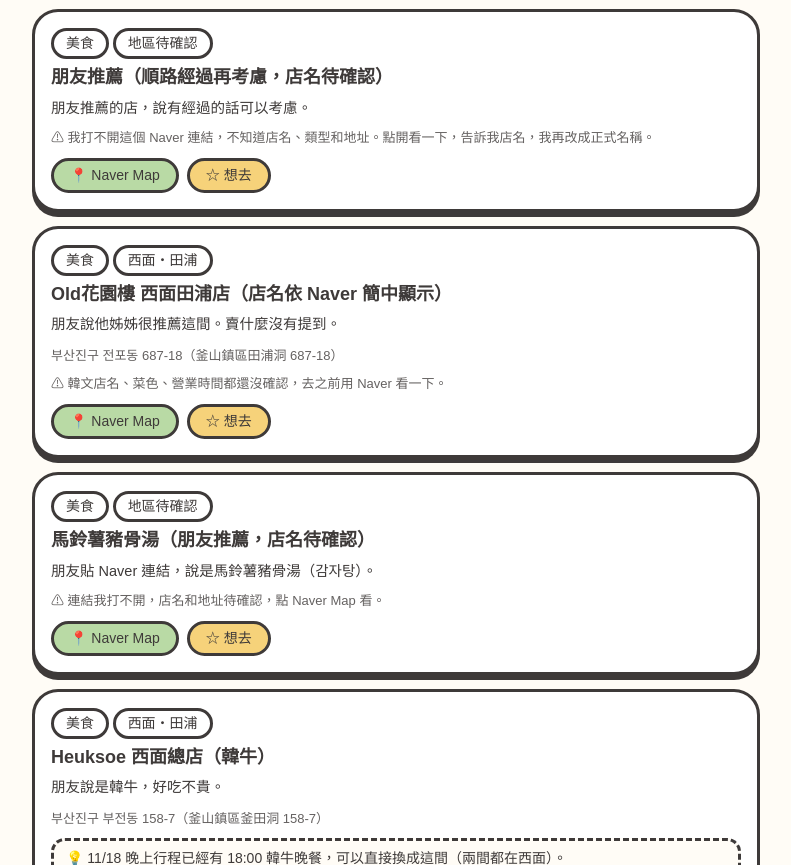
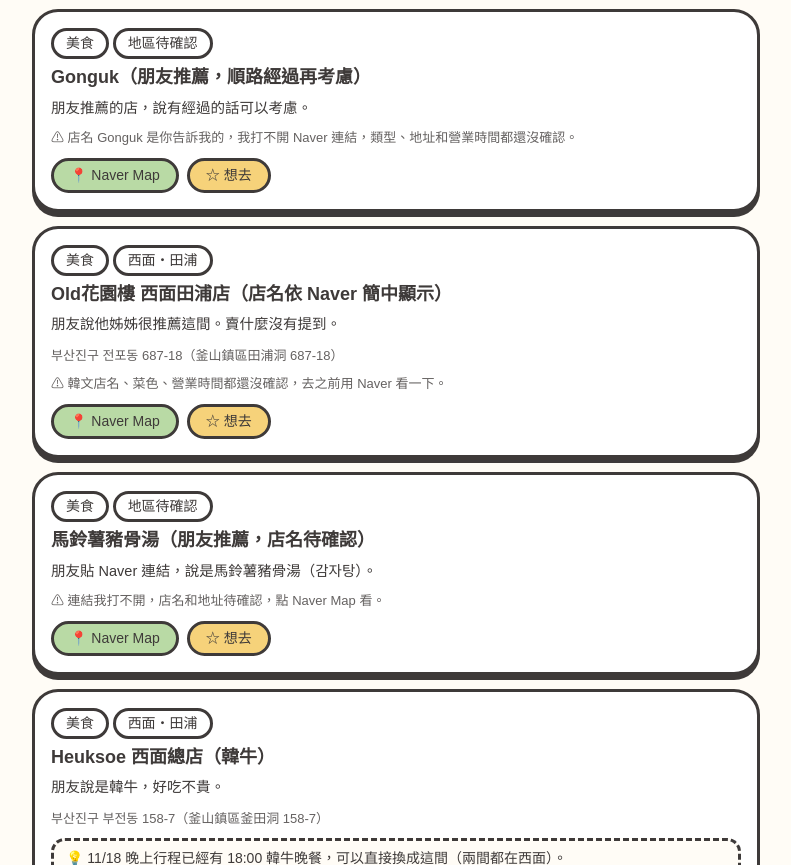
Before and after one commit to Ben-2160/Busan-trip, a plain HTML site: page index.html in a window 1280 px wide. Shown: the part 5075-5940 px from the top of the page, without its empty margins (244-1035 px from the left). Drawn offline with Linux system fonts and the light colour scheme; a web font is replaced by a local one.

Commit message:
wishlist: name friend3 Gonguk
Co-Authored-By: Claude Sonnet 5.5 <noreply@anthropic.com>
Claude-Session: https://claude.ai/code/session_01BDczM2HmhJ3n9g8ZEyE7Fg

```diff
--- a/index.html
+++ b/index.html
@@ -1656,12 +1656,12 @@ const WISH = {
   },
   {
    "id": "friend3",
-   "n": "朋友推薦（順路經過再考慮，店名待確認）",
+   "n": "Gonguk（朋友推薦，順路經過再考慮）",
    "cat": "美食",
    "area": "地區待確認",
    "nv": "https://map.naver.com/p/entry/place/1647126317",
    "note": "朋友推薦的店，說有經過的話可以考慮。",
-   "warn": "我打不開這個 Naver 連結，不知道店名、類型和地址。點開看一下，告訴我店名，我再改成正式名稱。",
+   "warn": "店名 Gonguk 是你告訴我的，我打不開 Naver 連結，類型、地址和營業時間都還沒確認。",
    "rg": "朋友推薦",
    "fr": "地區待確認"
   },
```
